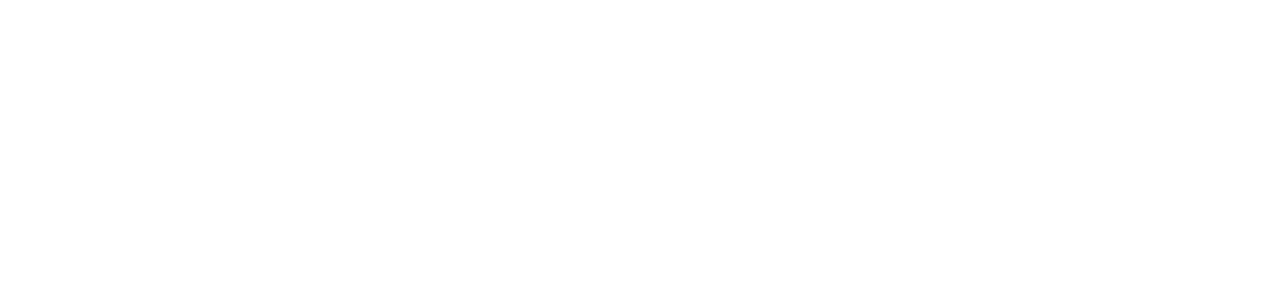
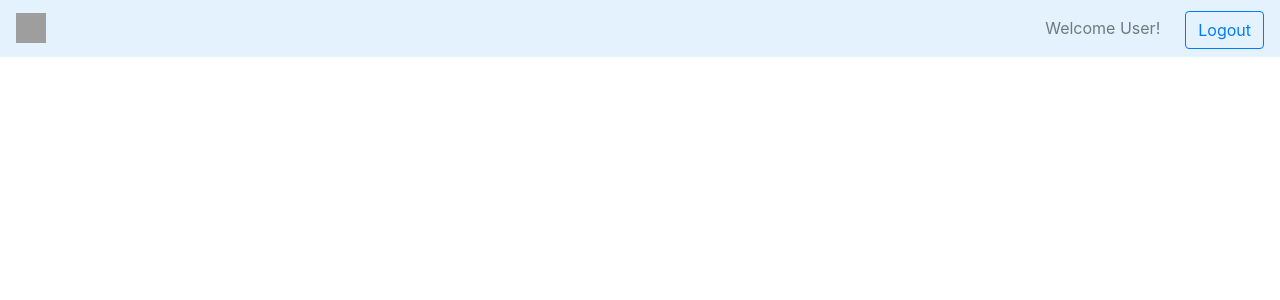
Before and after one commit to ederhf/dojo-angular, an Angular app: page /dashboard in a window 1280 px wide. Before the commit this address led to /. Shown: the top 300 px of the page. Built offline with nearby package versions, Linux system fonts and the light colour scheme; grey boxes are pictures that could not be loaded.

Commit message:
Redirecting user to dashboard after successful login

```diff
--- a/src/app/app-routing.module.ts
+++ b/src/app/app-routing.module.ts
@@ -1,10 +1,12 @@
 import { LoginPageComponent } from './login-page/login-page.component';
 import { NgModule } from '@angular/core';
 import { Routes, RouterModule } from '@angular/router';
+import { DashboardPageComponent } from './dashboard-page/dashboard-page.component';
 
 
 const routes: Routes = [
   { path: 'login', component: LoginPageComponent },
+  { path: 'dashboard', component: DashboardPageComponent },
 ];
 
 @NgModule({
--- a/src/app/app.module.ts
+++ b/src/app/app.module.ts
@@ -7,12 +7,14 @@ import { AppComponent } from './app.component';
 import { LoginPageComponent } from './login-page/login-page.component';
 import { HttpClientModule } from '@angular/common/http';
 import { FormsModule } from '@angular/forms';
+import { DashboardPageComponent } from './dashboard-page/dashboard-page.component';
 
 
 @NgModule({
   declarations: [
     AppComponent,
-    LoginPageComponent
+    LoginPageComponent,
+    DashboardPageComponent
   ],
   imports: [
     BrowserModule,
--- /dev/null
+++ b/src/app/dashboard-page/dashboard-page.component.html
@@ -0,0 +1,9 @@
+<nav class="navbar navbar-light" style="background-color: #e3f2fd;">
+    <img src="https://angular.io/assets/images/logos/angular/angular.png" width="30" height="30" alt="">
+    <div class="my-2 my-lg-0">
+        <span class="navbar-text">
+            Welcome User!
+        </span>
+        <button class="btn btn-outline-primary my-2 my-sm-0" style="margin-left:25px;">Logout</button>
+    </div>
+</nav>
--- /dev/null
+++ b/src/app/dashboard-page/dashboard-page.component.ts
@@ -0,0 +1,15 @@
+import { Component, OnInit } from '@angular/core';
+
+@Component({
+  selector: 'app-dashboard-page',
+  templateUrl: './dashboard-page.component.html',
+  styleUrls: ['./dashboard-page.component.scss']
+})
+export class DashboardPageComponent implements OnInit {
+
+  constructor() { }
+
+  ngOnInit() {
+  }
+
+}
--- a/src/app/login-page/login-page.component.ts
+++ b/src/app/login-page/login-page.component.ts
@@ -1,6 +1,7 @@
 import { AuthService } from './../shared/services/auth.service';
 import { UserModel } from './shared/models/user-model';
 import { Component, OnInit } from '@angular/core';
+import { Router } from '@angular/router';
 
 @Component({
   selector: 'app-login-page',
@@ -11,7 +12,7 @@ export class LoginPageComponent implements OnInit {
 
   public user: UserModel;
 
-  constructor(private authService: AuthService) { }
+  constructor(private authService: AuthService, private router: Router) { }
 
   ngOnInit() {
     this.user = new UserModel();
@@ -21,7 +22,7 @@ export class LoginPageComponent implements OnInit {
     this.authService.login(this.user)
       .then((result) => {
         // All right
-        alert('Usuário logado com sucesso');
+        this.router.navigate(['dashboard']);
       })
       .catch((result) => {
         // Something wrong didn't work
```
Also changed, not shown: src/app/dashboard-page/dashboard-page.component.scss (added), 1 other file (tests, documents, lock files or other folders).
